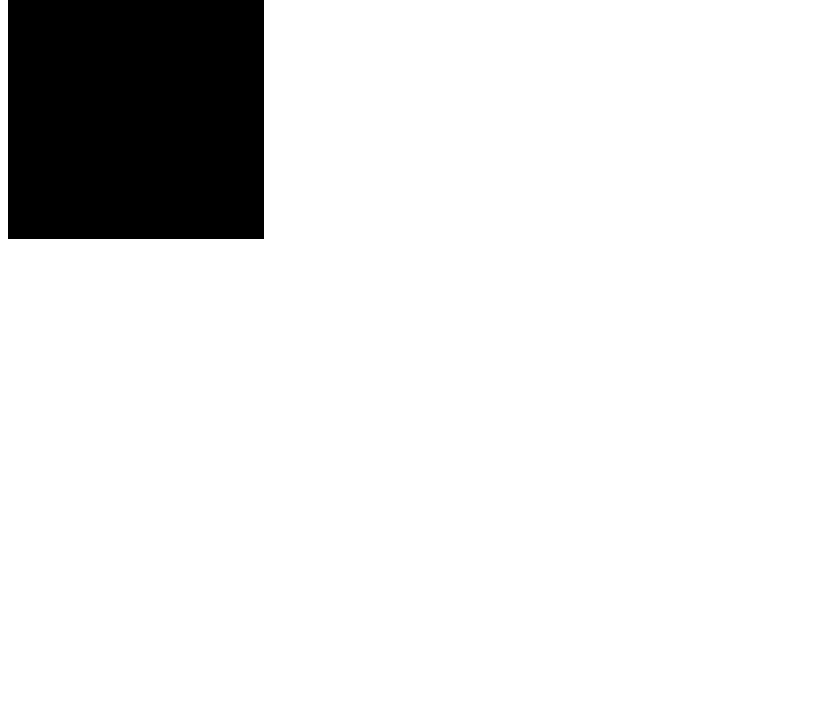
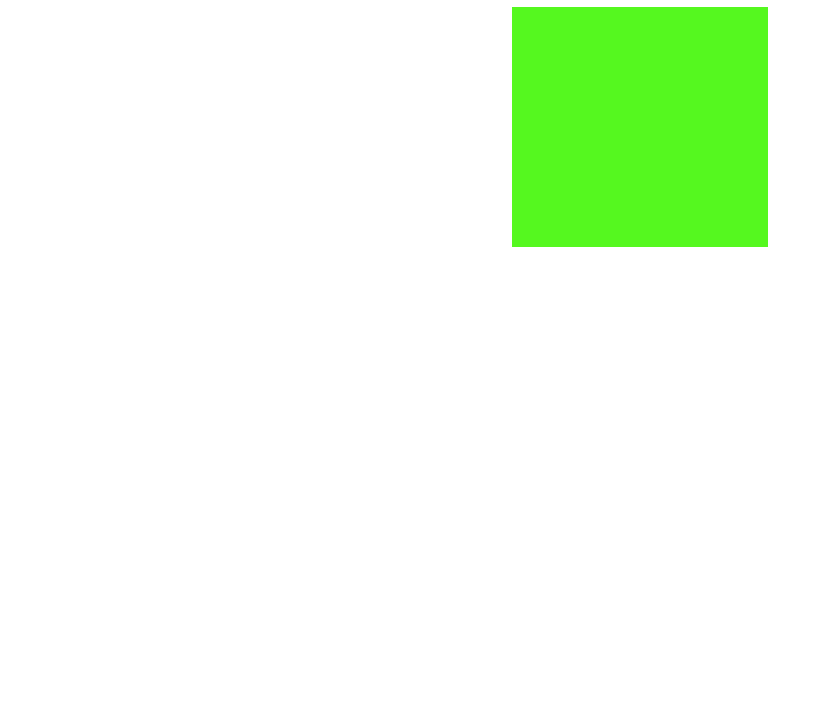
Before and after one commit to jimmyis/rockman-clone, a plain HTML site: page index.html in a window 1280 px wide. Shown: the part 81-800 px from the top of the page, without its empty margins (0-823 px from the left). Drawn offline with Linux system fonts and the light colour scheme.

Commit message:
Added main JavaScript file to page.

```diff
--- a/index.html
+++ b/index.html
@@ -4,11 +4,12 @@
   <title>Rockman Clone (Study Project)</title>
   <link rel="stylesheet" href="main.css" />
 </head>
-  <noscript>You must enable JavaScript to run this game.</noscript>
 <body>
   <h1>Rockman Clone</h1>
   <div id="game-screen">
-
+    <noscript>You must enable JavaScript to run this game.</noscript>
   </div>
 </body>
+
+<script src="main.js"></script>
 </html>
--- a/main.css
+++ b/main.css
@@ -1,3 +1,10 @@
+body {
+  display: flex;
+  justify-content: center;
+  align-items: center;
+  flex-direction: column;
+}
+
 #game-screen {
   width: 256px;
   height: 240px;
--- /dev/null
+++ b/main.js
@@ -0,0 +1,4 @@
+(function main() {
+  const gameScreen = window.document.getElementById("game-screen");
+  gameScreen.style.backgroundColor = "#55f81f";
+})();
```
Lines whose indentation alone changed are shown as unchanged.
